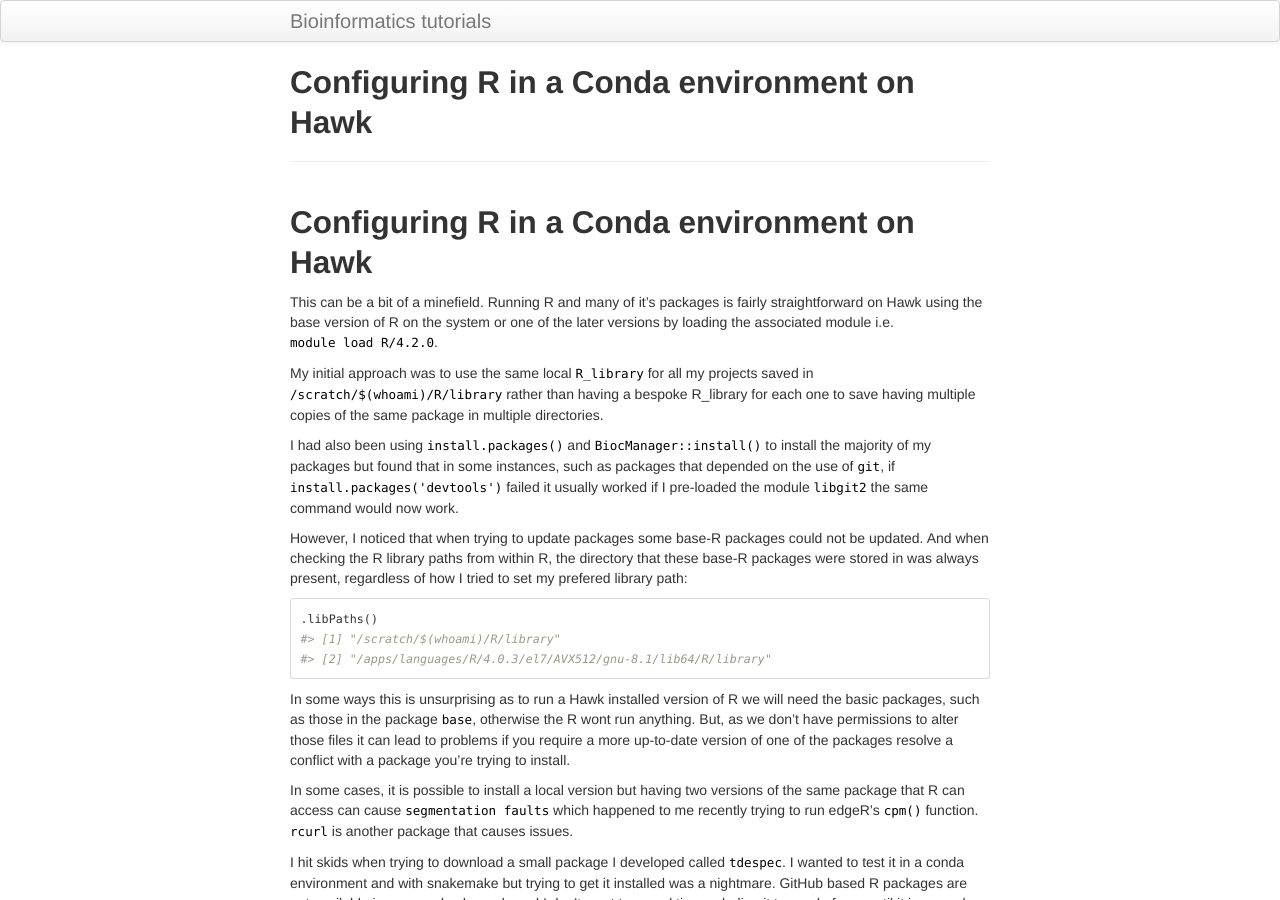
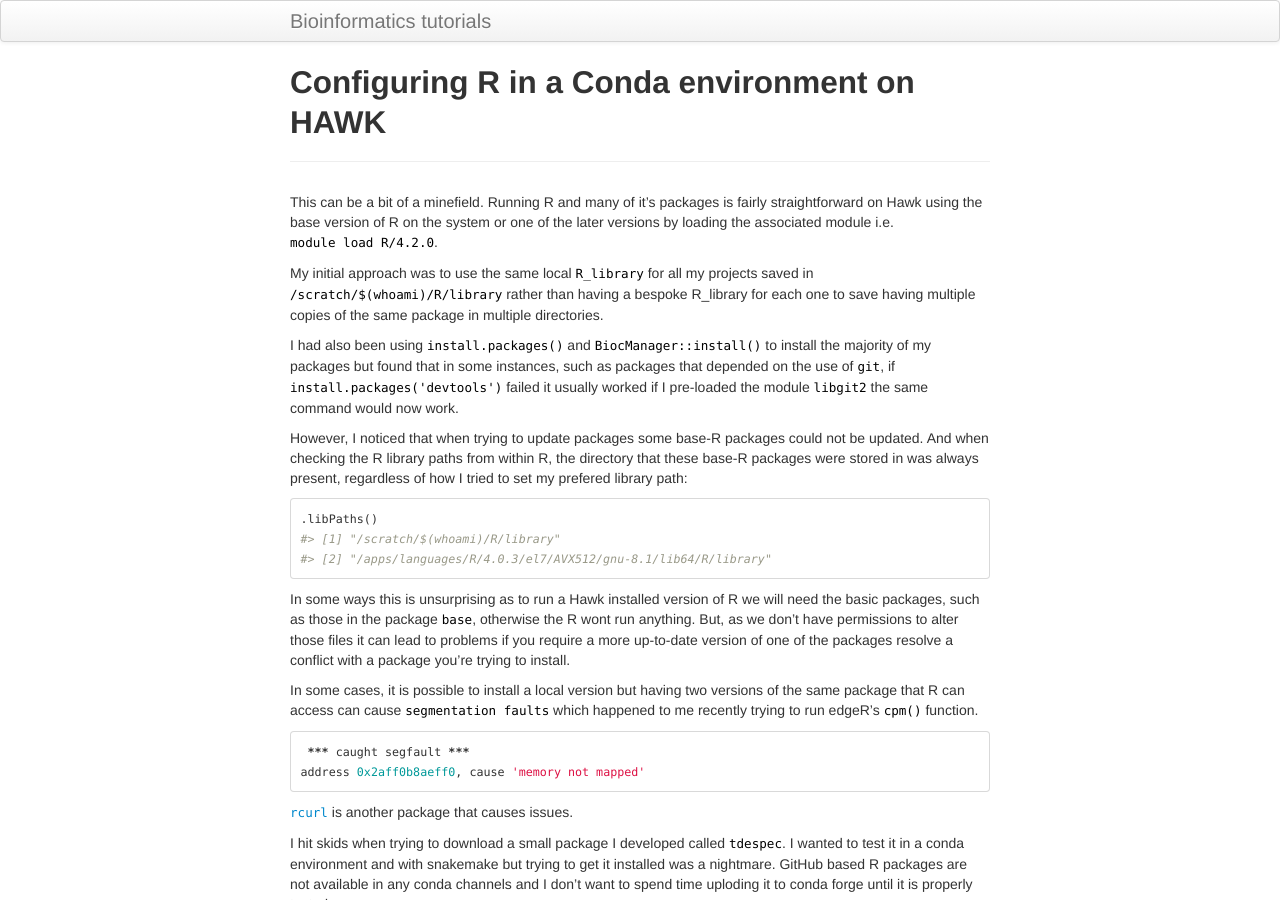
Before and after one commit to Dazcam/Bioinformatics-tutorials, a Jekyll site: the page built from pages/hawk/configure_R_in_conda_env.md, in a window 1280 px wide and 900 px high. Built offline with Jekyll 4.4.1, drawn with Linux system fonts in a browser that asks for light colours; our own code applies the rules of GitHub Pages for plain Markdown files.

Commit message:
Update configure_R_in_conda_env.md

````diff
--- a/pages/hawk/configure_R_in_conda_env.md
+++ b/pages/hawk/configure_R_in_conda_env.md
@@ -37,7 +41,14 @@ one of the packages resolve a conflict with a package you're trying to install.
 In some cases, it is possible to install a local version but having two
 versions of the same package that R can access can cause `segmentation faults`
 which happened to me recently trying to run edgeR's `cpm()` function.
-`rcurl` is another package that causes issues.
+
+
+```R
+ *** caught segfault ***
+address 0x2aff0b8aeff0, cause 'memory not mapped'
+```
+
+[`rcurl`](https://github.com/jeroen/curl/issues/129#issuecomment-339730996) is another package that causes issues.
 
 I hit skids when trying to download a small package I developed called
 `tdespec`. I wanted to test it in a conda environment and with snakemake
````
Also changed, not shown: other parts of pages/hawk/configure_R_in_conda_env.md (+5 -1 lines).
